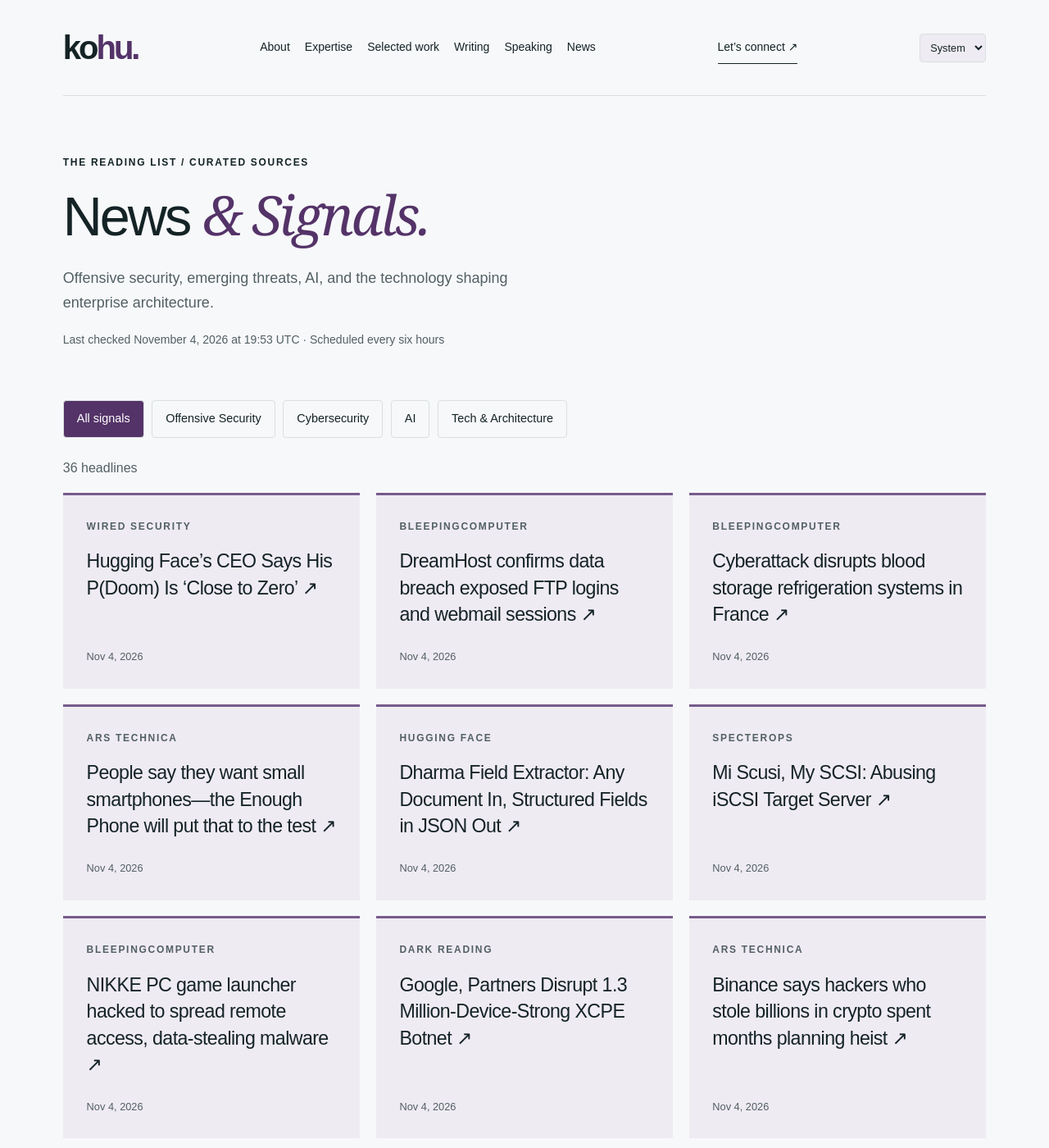
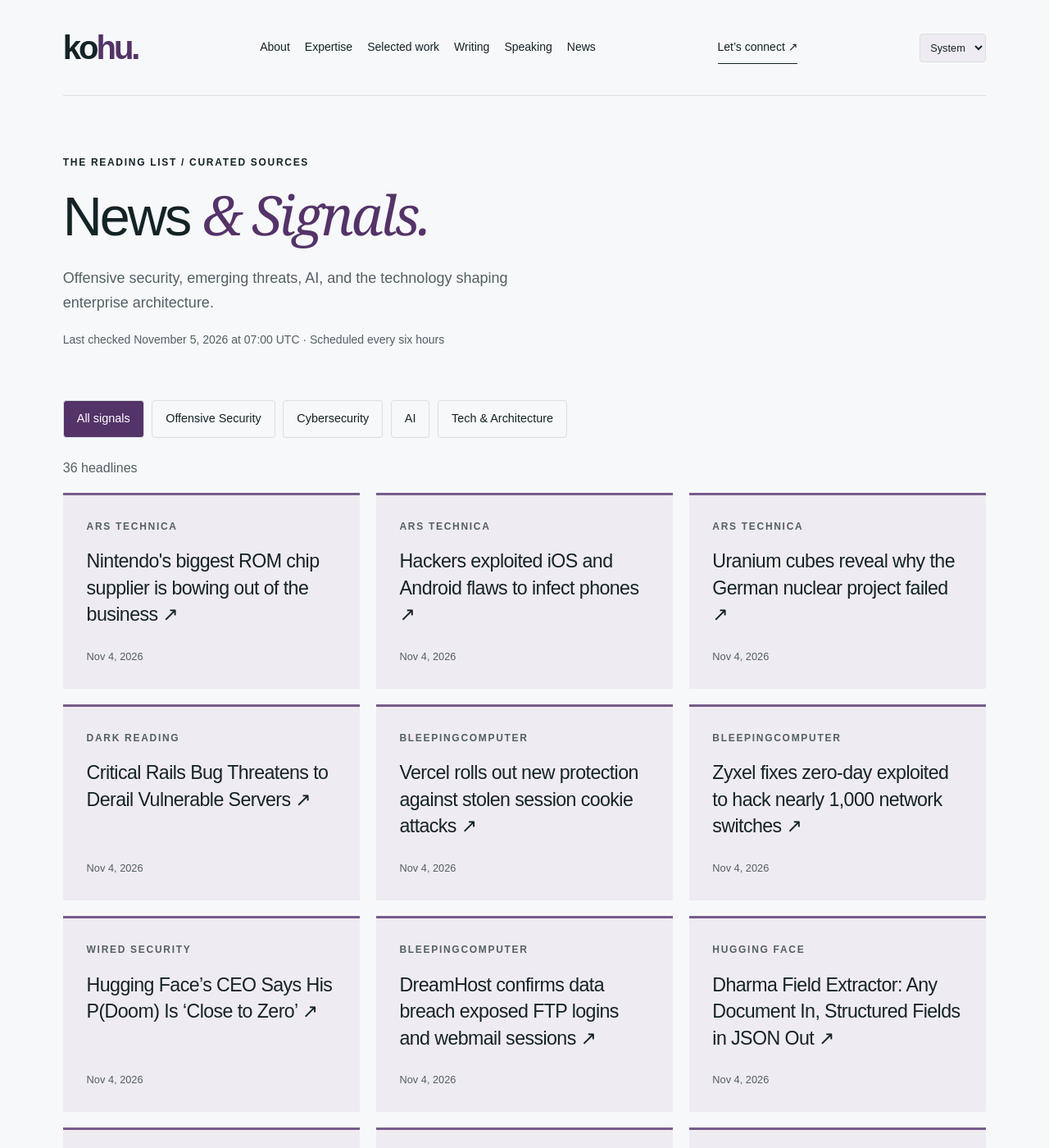
Before and after one commit to hntk/hntk.github.io, a Jekyll site: the page built from news/index.html, in a window 1280 px wide and 1400 px high. Shown: the whole window at 82% size. Built offline with Jekyll 4.4.1, drawn with Linux system fonts in a browser that asks for light colours; part of the change alters nothing that is shown; some of the changed text lies outside the part shown.

Commit message:
Refresh News and Signals

```diff
--- a/_data/news.json
+++ b/_data/news.json
@@ -1,6 +1,54 @@
 {
-  "updated": "2026-11-04T19:53:32.059464+00:00",
+  "updated": "2026-11-05T07:00:31.350842+00:00",
   "items": [
+    {
+      "title": "Nintendo's biggest ROM chip supplier is bowing out of the business",
+      "url": "https://arstechnica.com/gaming/2026/11/the-tech-memory-shortage-comes-for-nintendos-cartridge-supply-chain/",
+      "published": "2026-11-04T22:47:51+00:00",
+      "source": "Ars Technica",
+      "source_id": "ars-technica",
+      "category": "tech-architecture"
+    },
+    {
+      "title": "Hackers exploited iOS and Android flaws to infect phones",
+      "url": "https://arstechnica.com/security/2026/11/hackers-exploited-ios-and-android-flaws-to-infect-phones/",
+      "published": "2026-11-04T22:26:49+00:00",
+      "source": "Ars Technica",
+      "source_id": "ars-technica",
+      "category": "tech-architecture"
+    },
+    {
+      "title": "Uranium cubes reveal why the German nuclear project failed",
+      "url": "https://arstechnica.com/science/2026/11/uranium-cubes-reveal-why-the-german-nuclear-project-failed/",
+      "published": "2026-11-04T21:56:29+00:00",
+      "source": "Ars Technica",
+      "source_id": "ars-technica",
+      "category": "tech-architecture"
+    },
+    {
+      "title": "Critical Rails Bug Threatens to Derail Vulnerable Servers",
+      "url": "https://www.darkreading.com/application-security/critical-rails-bug-derail-vulnerable-servers",
+      "published": "2026-11-04T21:48:18+00:00",
+      "source": "Dark Reading",
+      "source_id": "dark-reading",
+      "category": "cybersecurity"
+    },
+    {
+      "title": "Vercel rolls out new protection against stolen session cookie attacks",
+      "url": "https://www.bleepingcomputer.com/news/security/vercel-rolls-out-new-protection-against-stolen-session-cookie-attacks/",
+      "published": "2026-11-04T21:31:18+00:00",
+      "source": "BleepingComputer",
+      "source_id": "bleepingcomputer",
+      "category": "cybersecurity"
+    },
+    {
+      "title": "Zyxel fixes zero-day exploited to hack nearly 1,000 network switches",
+      "url": "https://www.bleepingcomputer.com/news/security/zyxel-fixes-zero-day-exploited-to-hack-nearly-1-000-network-switches/",
+      "published": "2026-11-04T20:58:19+00:00",
+      "source": "BleepingComputer",
+      "source_id": "bleepingcomputer",
+      "category": "cybersecurity"
+    },
     {
       "title": "Hugging Face’s CEO Says His P(Doom) Is ‘Close to Zero’",
       "url": "https://www.wired.com/story/wired-world-fair-2026-clement-delangue-hugging-face/",
@@ -16,22 +64,6 @@
       "source": "BleepingComputer",
       "source_id": "bleepingcomputer",
       "category": "cybersecurity"
-    },
-    {
-      "title": "Cyberattack disrupts blood storage refrigeration systems in France",
-      "url": "https://www.bleepingcomputer.com/news/security/cyberattack-disrupts-blood-storage-refrigeration-systems-in-france/",
-      "published": "2026-11-04T18:02:56+00:00",
-      "source": "BleepingComputer",
-      "source_id": "bleepingcomputer",
-      "category": "cybersecurity"
-    },
-    {
-      "title": "People say they want small smartphones—the Enough Phone will put that to the test",
-      "url": "https://arstechnica.com/gadgets/2026/11/people-say-they-want-small-smartphones-the-enough-phone-will-put-that-to-the-test/",
-      "published": "2026-11-04T18:00:40+00:00",
-      "source": "Ars Technica",
-      "source_id": "ars-technica",
-      "category": "tech-architecture"
     },
     {
       "title": "Dharma Field Extractor: Any Document In, Structured Fields in JSON Out",
@@ -50,36 +82,12 @@
       "category": "offensive-security"
     },
     {
-      "title": "NIKKE PC game launcher hacked to spread remote access, data-stealing malware",
-      "url": "https://www.bleepingcomputer.com/news/security/nikke-pc-game-launcher-hacked-to-spread-remote-access-data-stealing-malware/",
-      "published": "2026-11-04T16:58:46+00:00",
-      "source": "BleepingComputer",
-      "source_id": "bleepingcomputer",
-      "category": "cybersecurity"
-    },
-    {
       "title": "Google, Partners Disrupt 1.3 Million-Device-Strong XCPE Botnet",
       "url": "https://www.darkreading.com/endpoint-security/google-13-million-device-strong-xcpe-botnet",
       "published": "2026-11-04T16:24:08+00:00",
       "source": "Dark Reading",
       "source_id": "dark-reading",
       "category": "cybersecurity"
-    },
-    {
-      "title": "Binance says hackers who stole billions in crypto spent months planning heist",
-      "url": "https://arstechnica.com/information-technology/2026/11/binance-says-hackers-who-stole-billions-in-crypto-spent-months-planning-heist/",
-      "published": "2026-11-04T16:06:03+00:00",
-      "source": "Ars Technica",
-      "source_id": "ars-technica",
-      "category": "tech-architecture"
-    },
-    {
-      "title": "What I learned driving the Slate electric truck prototype",
-      "url": "https://arstechnica.com/cars/2026/11/what-i-learned-driving-the-slate-electric-truck-prototype/",
-      "published": "2026-11-04T15:42:18+00:00",
-      "source": "Ars Technica",
-      "source_id": "ars-technica",
-      "category": "tech-architecture"
     },
     {
       "title": "datasette-llm 0.1a10",
@@ -112,14 +120,6 @@
       "source": "Cloudflare",
       "source_id": "cloudflare",
       "category": "tech-architecture"
-    },
-    {
-      "title": "Philippine Migrant Worker Data Likely Leaked in 69GB Government Breach",
-      "url": "https://www.darkreading.com/cyberattacks-data-breaches/philippine-migrant-worker-data-69gb-government-breach",
-      "published": "2026-11-04T02:00:00+00:00",
-      "source": "Dark Reading",
-      "source_id": "dark-reading",
-      "category": "cybersecurity"
     },
     {
       "title": "datasette-apps 0.3a0",
@@ -295,79 +295,79 @@
       "id": "ars-technica",
       "name": "Ars Technica",
       "status": "ok",
-      "last_success": "2026-11-04T19:53:32.059464+00:00"
+      "last_success": "2026-11-05T07:00:31.350842+00:00"
     },
     {
       "id": "bleepingcomputer",
       "name": "BleepingComputer",
       "status": "ok",
-      "last_success": "2026-11-04T19:53:32.059464+00:00"
+      "last_success": "2026-11-05T07:00:31.350842+00:00"
     },
     {
       "id": "cloudflare",
       "name": "Cloudflare",
       "status": "ok",
-      "last_success": "2026-11-04T19:53:32.059464+00:00"
+      "last_success": "2026-11-05T07:00:31.350842+00:00"
     },
     {
       "id": "dark-reading",
       "name": "Dark Reading",
       "status": "ok",
-      "last_success": "2026-11-04T19:53:32.059464+00:00"
+      "last_success": "2026-11-05T07:00:31.350842+00:00"
     },
     {
       "id": "hugging-face",
       "name": "Hugging Face",
       "status": "ok",
-      "last_success": "2026-11-04T19:53:32.059464+00:00"
+      "last_success": "2026-11-05T07:00:31.350842+00:00"
     },
     {
       "id": "microsoft-research",
       "name": "Microsoft Research",
       "status": "ok",
-      "last_success": "2026-11-04T19:53:32.059464+00:00"
+      "last_success": "2026-11-05T07:00:31.350842+00:00"
     },
     {
       "id": "nvidia",
       "name": "NVIDIA",
       "status": "ok",
-      "last_success": "2026-11-04T19:53:32.059464+00:00"
+      "last_success": "2026-11-05T07:00:31.350842+00:00"
     },
     {
       "id": "portswigger",
       "name": "PortSwigger Research",
       "status": "ok",
-      "last_success": "2026-11-04T19:53:32.059464+00:00"
+      "last_success": "2026-11-05T07:00:31.350842+00:00"
     },
     {
       "id": "schneier",
       "name": "Schneier on Security",
       "status": "ok",
-      "last_success": "2026-11-04T19:53:32.059464+00:00"
+      "last_success": "2026-11-05T07:00:31.350842+00:00"
     },
     {
       "id": "simon-willison",
       "name": "Simon Willison",
       "status": "ok",
-      "last_success": "2026-11-04T19:53:32.059464+00:00"
+      "last_success": "2026-11-05T07:00:31.350842+00:00"
     },
     {
       "id": "specterops",
       "name": "SpecterOps",
       "status": "ok",
-      "last_success": "2026-11-04T19:53:32.059464+00:00"
+      "last_success": "2026-11-05T07:00:31.350842+00:00"
     },
     {
       "id": "trail-of-bits",
       "name": "Trail of Bits",
       "status": "ok",
-      "last_success": "2026-11-04T19:53:32.059464+00:00"
+      "last_success": "2026-11-05T07:00:31.350842+00:00"
     },
     {
       "id": "wired",
       "name": "WIRED Security",
       "status": "ok",
-      "last_success": "2026-11-04T19:53:32.059464+00:00"
+      "last_success": "2026-11-05T07:00:31.350842+00:00"
     }
   ]
 }
```
